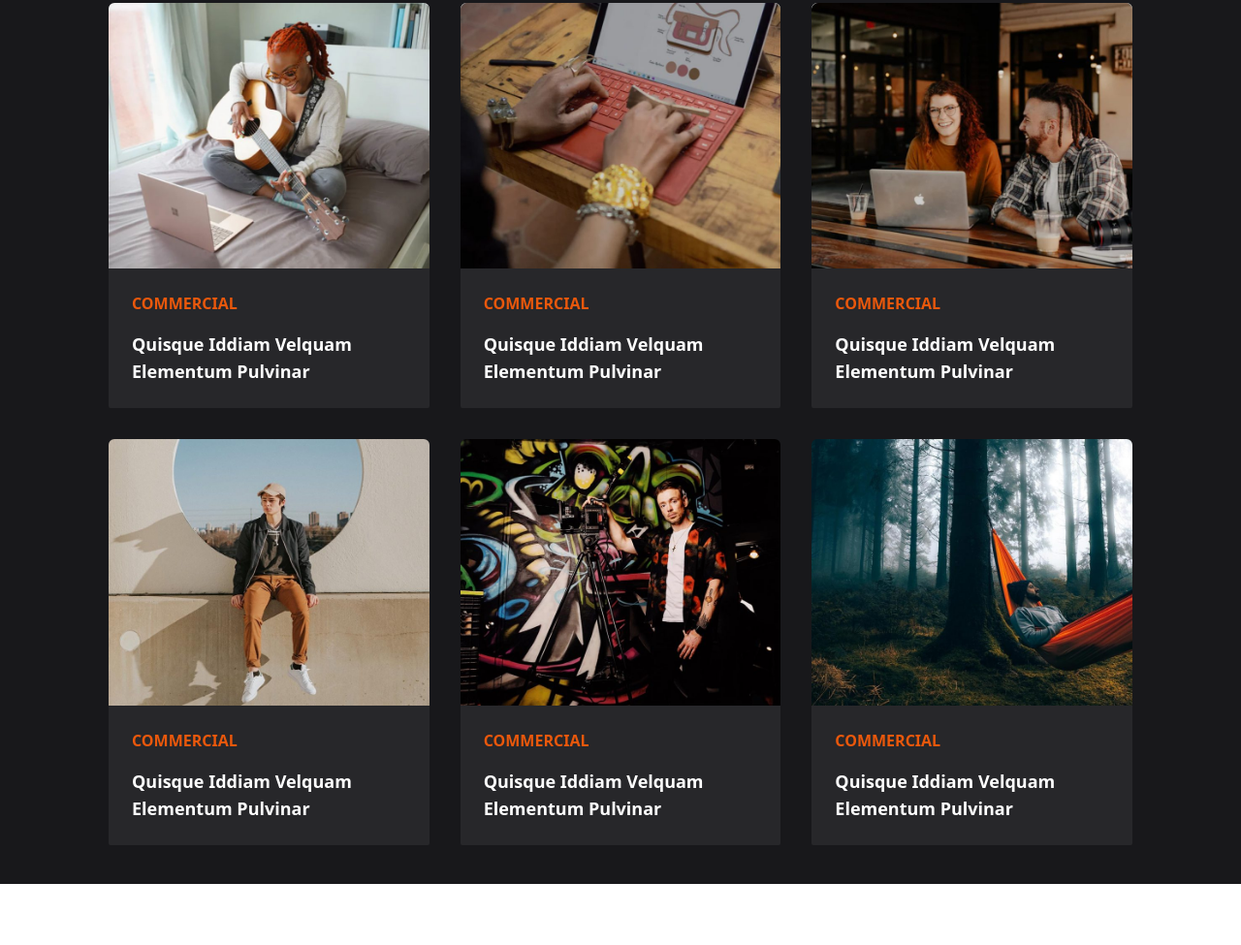
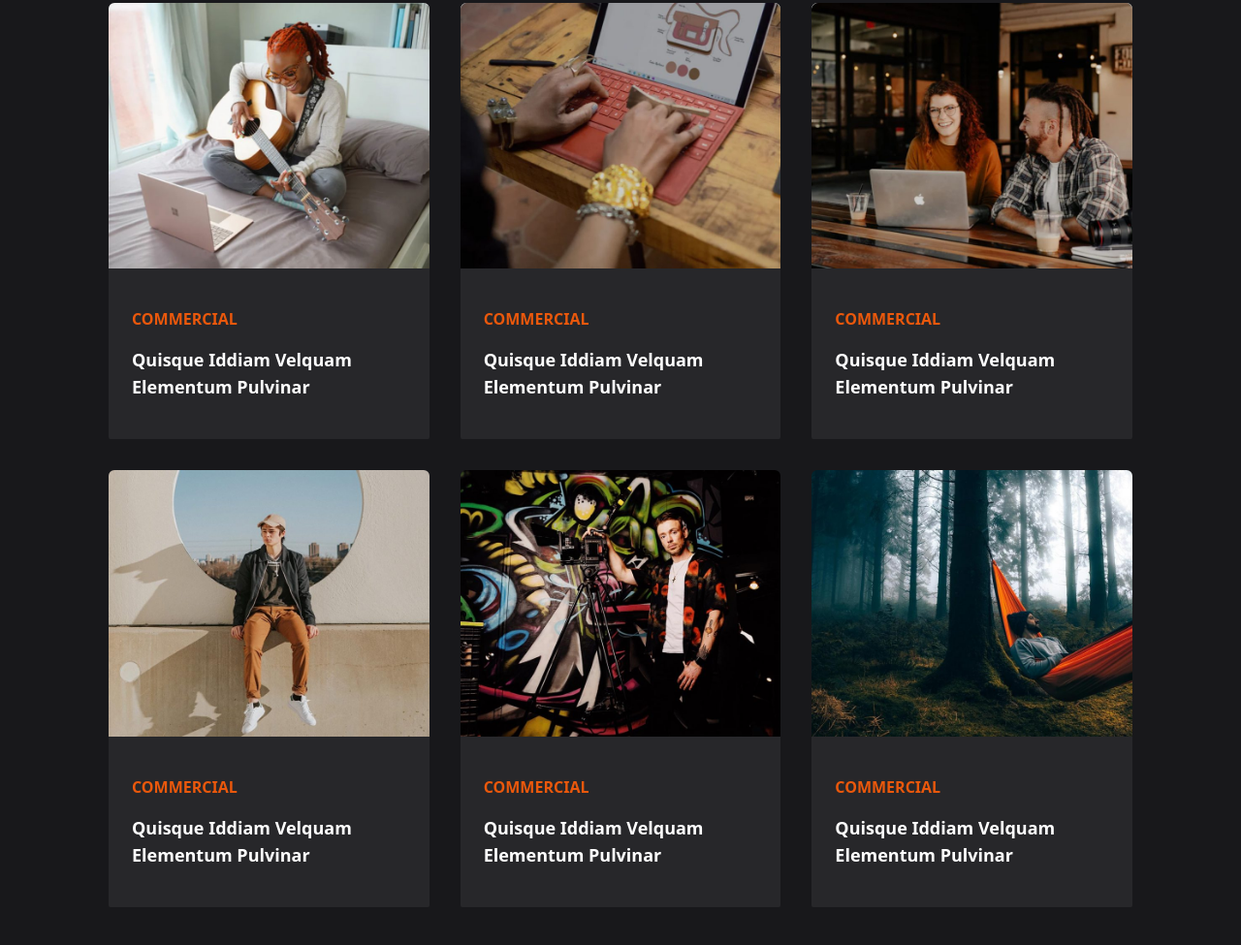
Before and after one commit to rahatulahsan/portfolio-website-with-tailwind, a website: page blog.html in a window 1280 px wide. Shown: the part 341-1316 px from the top of the page at 97% size. Before the commit the page ends 1253 px from the top, so only its background shows below. Drawn offline with Linux system fonts and the light colour scheme.

Commit message:
Blog page Fixing

```diff
--- a/blog.html
+++ b/blog.html
@@ -11,7 +11,7 @@
     <!--Parent Container-->
   <div>
     <!--Header Container-->
-    <div class="bg-zinc-700 py-8 px-8 flex flex-row justify-between">
+    <div class="bg-zinc-700 py-8 px-8 flex flex-row justify-between lg:px-28">
         <!--Logo-->
         <div>
             <a href="/index.html"><img src="/assets/images/logo.svg" alt="logo" srcset="" /></a>
@@ -47,7 +47,7 @@
             <div class="group overflow-hidden duration-500">
                 <img src="assets/images/blog 1.jpg" alt="" class="rounded-t-md group-hover:scale-105 duration-500"/>
             </div>
-            <div class="bg-zinc-800 py-6 px-6 flex flex-col gap-4 rounded-b-sm">
+            <div class="bg-zinc-800 py-10 px-6 flex flex-col gap-4 rounded-b-sm">
                 <p class="text-orange-600 uppercase font-sans font-semibold">Commercial</p>
                 <h3 class="text-white font-sans font-bold text-lg">Quisque Iddiam Velquam Elementum Pulvinar</h3>
             </div>
@@ -58,7 +58,7 @@
             <div class="group overflow-hidden duration-500">
                 <img src="assets/images/blog 2.jpg" alt="" class="rounded-t-md group-hover:scale-105 duration-500"/>
             </div>
-            <div class="bg-zinc-800 py-6 px-6 flex flex-col gap-4 rounded-b-sm">
+            <div class="bg-zinc-800 py-10 px-6 flex flex-col gap-4 rounded-b-sm">
                 <p class="text-orange-600 uppercase font-sans font-semibold">Commercial</p>
                 <h3 class="text-white font-sans font-bold text-lg">Quisque Iddiam Velquam Elementum Pulvinar</h3>
             </div>
@@ -69,7 +69,7 @@
             <div class="group overflow-hidden duration-500">
                 <img src="assets/images/blog 3.jpg" alt="" class="rounded-t-md group-hover:scale-105 duration-500"/>
             </div>
-            <div class="bg-zinc-800 py-6 px-6 flex flex-col gap-4 rounded-b-sm">
+            <div class="bg-zinc-800 py-10 px-6 flex flex-col gap-4 rounded-b-sm">
                 <p class="text-orange-600 uppercase font-sans font-semibold">Commercial</p>
                 <h3 class="text-white font-sans font-bold text-lg">Quisque Iddiam Velquam Elementum Pulvinar</h3>
             </div>
@@ -80,7 +80,7 @@
             <div class="group overflow-hidden duration-500">
                 <img src="assets/images/blog 4.jpg" alt="" class="rounded-t-md group-hover:scale-105 duration-500"/>
             </div>
-            <div class="bg-zinc-800 py-6 px-6 flex flex-col gap-4 rounded-b-sm">
+            <div class="bg-zinc-800 py-10 px-6 flex flex-col gap-4 rounded-b-sm">
                 <p class="text-orange-600 uppercase font-sans font-semibold">Commercial</p>
                 <h3 class="text-white font-sans font-bold text-lg">Quisque Iddiam Velquam Elementum Pulvinar</h3>
             </div>
@@ -91,7 +91,7 @@
             <div class="group overflow-hidden duration-500">
                 <img src="assets/images/blog 5.jpg" alt="" class="rounded-t-md group-hover:scale-105 duration-500"/>
             </div>
-            <div class="bg-zinc-800 py-6 px-6 flex flex-col gap-4 rounded-b-sm">
+            <div class="bg-zinc-800 py-10 px-6 flex flex-col gap-4 rounded-b-sm">
                 <p class="text-orange-600 uppercase font-sans font-semibold">Commercial</p>
                 <h3 class="text-white font-sans font-bold text-lg">Quisque Iddiam Velquam Elementum Pulvinar</h3>
             </div>
@@ -102,7 +102,7 @@
             <div class="group overflow-hidden duration-500">
                 <img src="assets/images/blog 6.jpg" alt="" class="rounded-t-md group-hover:scale-105 duration-500"/>
             </div>
-            <div class="bg-zinc-800 py-6 px-6 flex flex-col gap-4 rounded-b-sm">
+            <div class="bg-zinc-800 py-10 px-6 flex flex-col gap-4 rounded-b-sm">
                 <p class="text-orange-600 uppercase font-sans font-semibold">Commercial</p>
                 <h3 class="text-white font-sans font-bold text-lg">Quisque Iddiam Velquam Elementum Pulvinar</h3>
             </div>
```
Also changed, not shown: dist/output.css.
